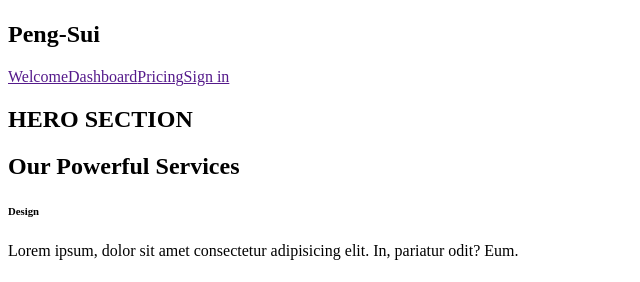
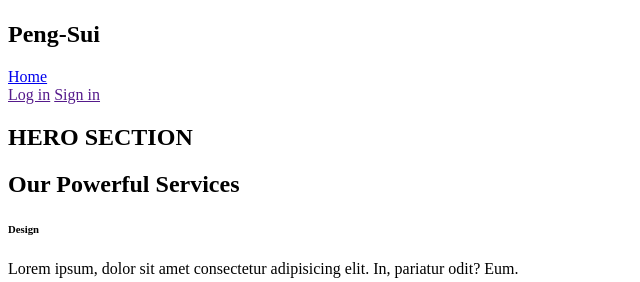
Before and after one commit to tianjose09/WD-Seatwork-4, a plain HTML site: page pages/page2/index.html in a window 1280 px wide. Shown: the part 511-793 px from the top of the page, without its empty margins (0-640 px from the left). Drawn offline with Linux system fonts and the light colour scheme.

Commit message:
feat(feature 1&2): Added the home button in the header

```diff
--- a/pages/page2/index.html
+++ b/pages/page2/index.html
@@ -12,8 +12,12 @@
             <img src="../page1/assets/img/Penguin_in_Circle-removebg-preview.png" alt="" class="logo">
             <h2>Peng-Sui</h2>
         </nav>
+        <nav class="mid">
+            <a href="../../index.html">Home</a>
+        </nav>
         <nav class="right">
-            <a href="" class="content">Welcome</a><a href="" class="content">Dashboard</a><a href="" class="content">Pricing</a><a href="" class="content">Sign in</a>
+            <a href="" class="content">Log in</a>
+            <a href="" class="content">Sign in</a>
         </nav>
         </header>
 
```
Also changed, not shown: pages/page1/index.html (+3 -0 lines).
